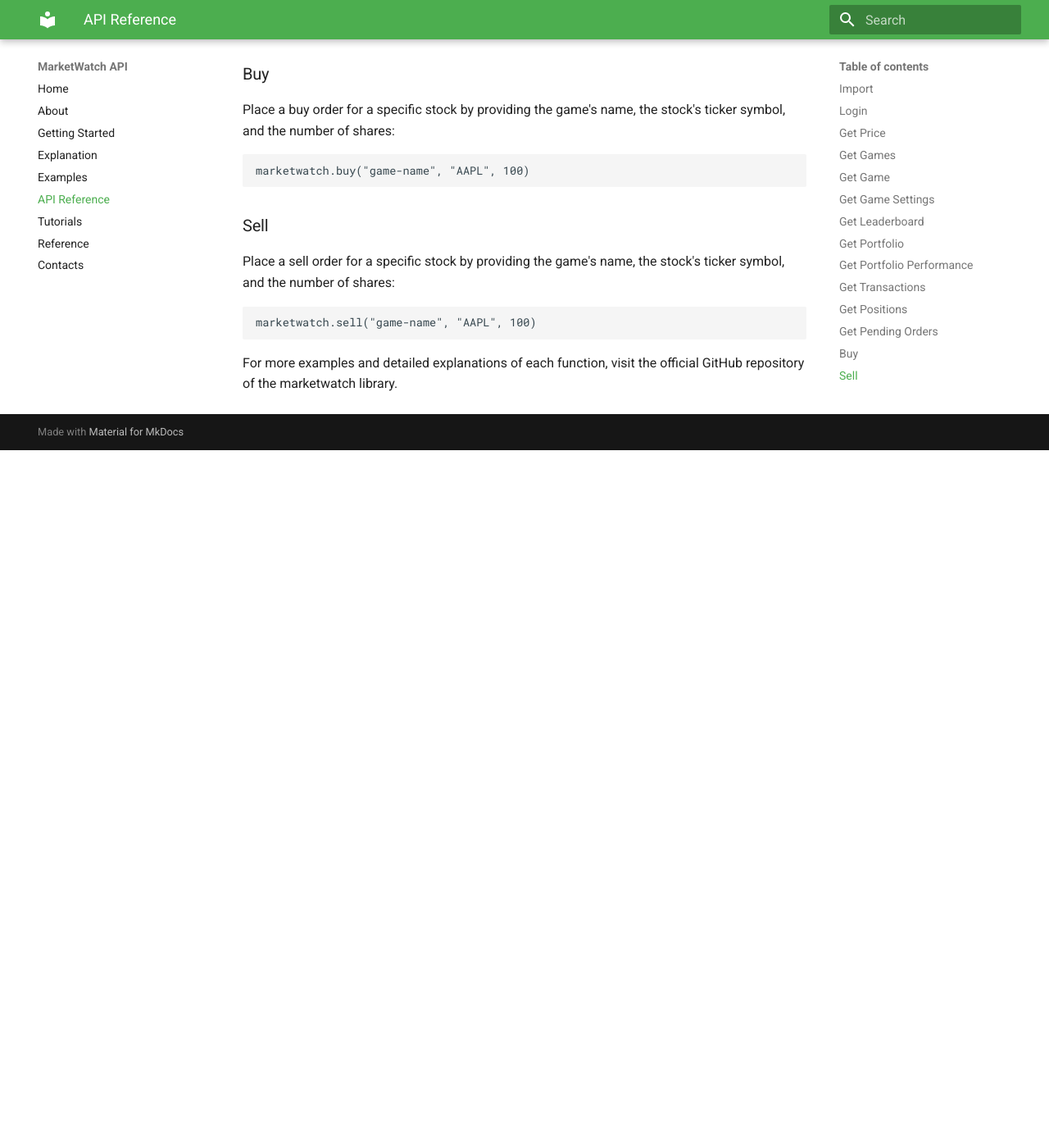
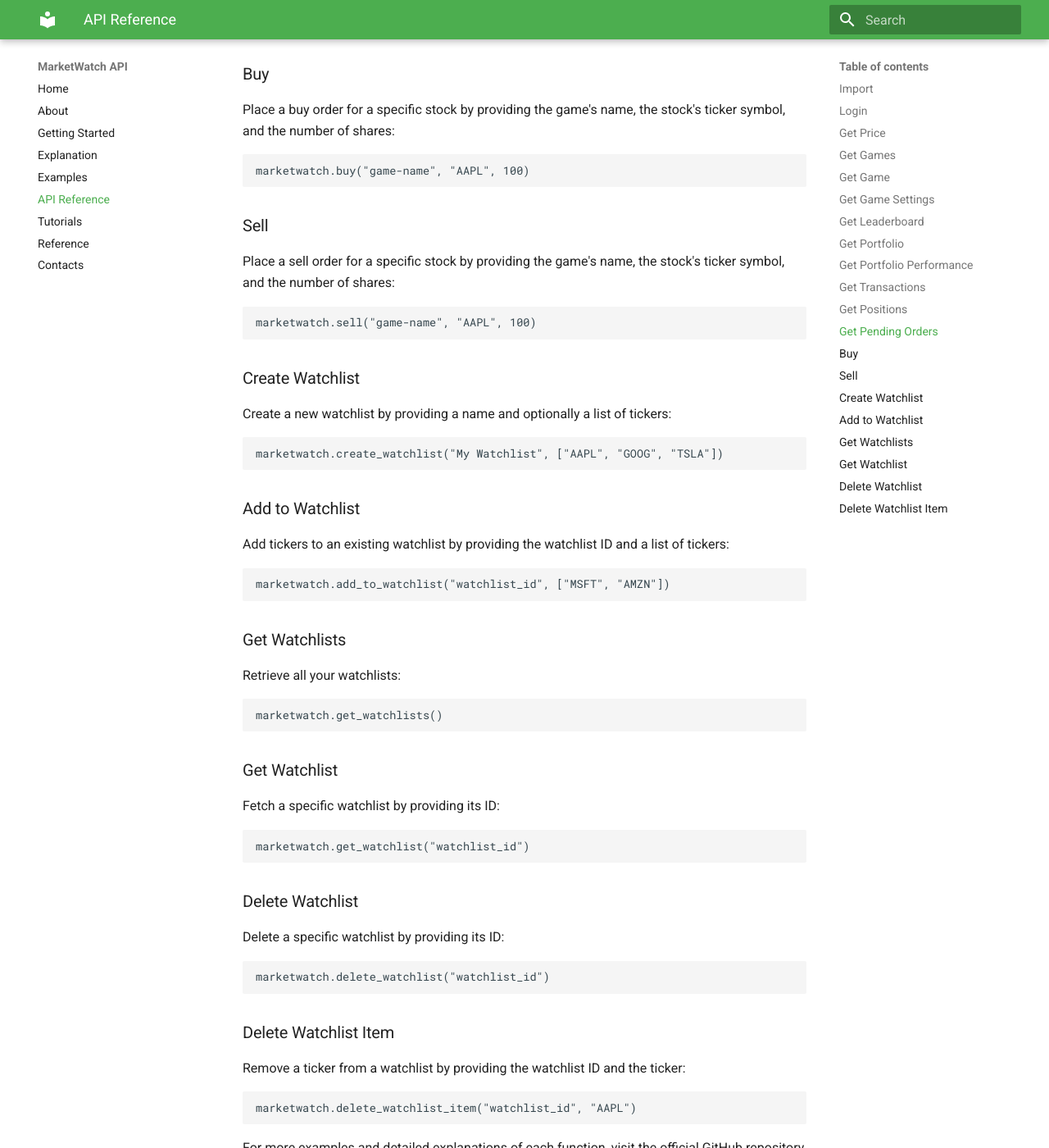
Before and after one commit to antoinebou12/marketwatch, an MkDocs documentation site: the page built from docs/api.md, in a window 1280 px wide and 1400 px high, scrolled down 2020 px. Shown: the whole window at 82% size. Built offline with MkDocs 1.6.1 and Material for MkDocs 9.7.7, drawn with Linux system fonts in a browser that asks for light colours; before the commit the page ends 2569 px from its top, so only the background shows below that.

Commit message:
Update api.md

````diff
--- a/docs/api.md
+++ b/docs/api.md
@@ -1,84 +1,121 @@
 ### Import
 To start using the marketwatch library, import the MarketWatch class:
-```
+```python
 from marketwatch import MarketWatch
 ```
 
 ### Login
 Create a MarketWatch instance and log in with your username and password:
-```
+```python
 marketwatch = MarketWatch(username, password)
 ```
 
 ### Get Price
 Fetch the current price of a stock by passing its ticker symbol:
-```
+```python
 marketwatch.get_price("AAPL")
 ```
 
 ### Get Games
 Retrieve the list of games you are participating in:
-```
+```python
 marketwatch.get_games()
 ```
 
 ### Get Game
 Fetch detailed information about a specific game by providing the game's name:
-```
+```python
 marketwatch.get_game("game-name")
 ```
 
 ### Get Game Settings
 Access the settings of a specific game:
-```
+```python
 marketwatch.get_game_settings("game-name")
 ```
 
 ### Get Leaderboard
 Retrieve the leaderboard data for a specific game:
-```
+```python
 marketwatch.get_leaderboard("game-name")
 ```
 
 ### Get Portfolio
 Fetch your portfolio information in a specific game:
-```
+```python
 marketwatch.get_portfolio("game-name")
 ```
 
 ### Get Portfolio Performance
 Retrieve the performance of your portfolio in a specific game:
-```
+```python
 marketwatch.get_portfolio_performance("game-name")
 ```
 
 ### Get Transactions
 Access the transaction history for your portfolio in a specific game:
-```
+```python
 marketwatch.get_transactions("game-name")
 ```
 
 ### Get Positions
 Fetch the current positions of your portfolio in a specific game:
-```
+```python
 marketwatch.get_positions("game-name")
 ```
 
 ### Get Pending Orders
 Retrieve the list of pending orders for your portfolio in a specific game:
-```
+```python
 marketwatch.get_pending_orders("game-name")
 ```
 
 ### Buy
 Place a buy order for a specific stock by providing the game's name, the stock's ticker symbol, and the number of shares:
-```
+```python
 marketwatch.buy("game-name", "AAPL", 100)
 ```
 
 ### Sell
 Place a sell order for a specific stock by providing the game's name, the stock's ticker symbol, and the number of shares:
-```
+```python
 marketwatch.sell("game-name", "AAPL", 100)
 ```
+
+### Create Watchlist
+Create a new watchlist by providing a name and optionally a list of tickers:
+```python
+marketwatch.create_watchlist("My Watchlist", ["AAPL", "GOOG", "TSLA"])
+```
+
+### Add to Watchlist
+Add tickers to an existing watchlist by providing the watchlist ID and a list of tickers:
+```python
+marketwatch.add_to_watchlist("watchlist_id", ["MSFT", "AMZN"])
+```
+
+### Get Watchlists
+Retrieve all your watchlists:
+```python
+marketwatch.get_watchlists()
+```
+
+### Get Watchlist
+Fetch a specific watchlist by providing its ID:
+```python
+marketwatch.get_watchlist("watchlist_id")
+```
+
+### Delete Watchlist
+Delete a specific watchlist by providing its ID:
+```python
+marketwatch.delete_watchlist("watchlist_id")
+```
+
+### Delete Watchlist Item
+Remove a ticker from a watchlist by providing the watchlist ID and the ticker:
+```python
+marketwatch.delete_watchlist_item("watchlist_id", "AAPL")
+```
+
 For more examples and detailed explanations of each function, visit the official GitHub repository of the marketwatch library.
````
